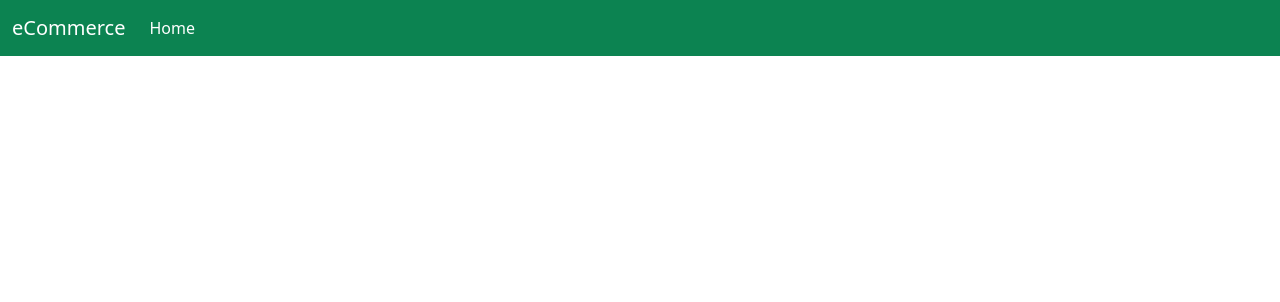
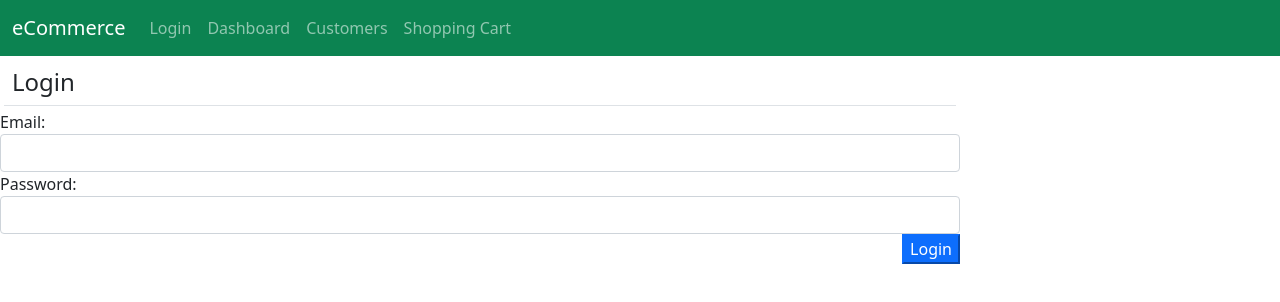
Before and after one commit to rach0101/react_app, a React (Create React App) app: page / in a window 1280 px wide. Shown: the top 302 px of the page. Built offline with nearby package versions, Linux system fonts and the light colour scheme.

Commit message:
bug fixed

```diff
--- a/src/App.jsx
+++ b/src/App.jsx
@@ -1,10 +1,9 @@
-import React, { Component, Fragment } from "react";
+import React, { Component } from "react";
 import NavBar from "./NavBar";
 import Dashboard from "./Dashboard";
 import Login from "./Login";
 import ShoppingCart from "./ShoppingCart";
 import CustomersList from "./CustomersList";
-// import { Route} from "react-router";
 import { BrowserRouter, Route, Routes } from "react-router-dom";
 import NoMatchPage from "./NoMatchPage";
 
@@ -15,11 +14,11 @@ export default class App extends Component {
         <React.Fragment>
           <NavBar />
           <Routes>
-            <Route path="/" exact component={Login} />
-            <Route path="/dashbord" exact component={Dashboard} />
-            <Route path="/customers" exact component={CustomersList} />
-            <Route path="/cart" exact component={ShoppingCart} />
-            <Route path="/*" component={NoMatchPage} />
+            <Route path="/" exact element={<Login />} />
+            <Route path="/dashboard" exact element={<Dashboard />} />
+            <Route path="/customers" exact element={<CustomersList />} />
+            <Route path="/cart" exact element={<ShoppingCart />} />
+            <Route path="/*" element={<NoMatchPage />} />
           </Routes>
         </React.Fragment>
       </BrowserRouter>
--- a/src/NavBar.jsx
+++ b/src/NavBar.jsx
@@ -1,4 +1,5 @@
 import React, { Component } from "react";
+import { Link } from "react-router-dom";
 class NavBar extends Component {
   render() {
     return (
@@ -23,11 +24,29 @@ class NavBar extends Component {
               className="collapse navbar-collapse"
               id="navbarSupportedContent"
             >
-              <ul className="navbar-nav me-auto mb-2 mb-lg-0">
+              <ul className="navbar-nav mr-auto mb-2 mb-lg-0">
                 <li className="nav-item">
-                  <a className="nav-link active" aria-current="page" href="/#">
-                    Home
-                  </a>
+                  <Link to="/" className="nav-link">
+                    Login
+                  </Link>
+                </li>
+
+                <li className="nav-item">
+                  <Link to="/dashboard" className="nav-link">
+                    Dashboard
+                  </Link>
+                </li>
+
+                <li className="nav-item">
+                  <Link to="/customers" className="nav-link">
+                    Customers
+                  </Link>
+                </li>
+
+                <li className="nav-item">
+                  <Link to="/cart" className="nav-link">
+                    Shopping Cart
+                  </Link>
                 </li>
               </ul>
             </div>
```
